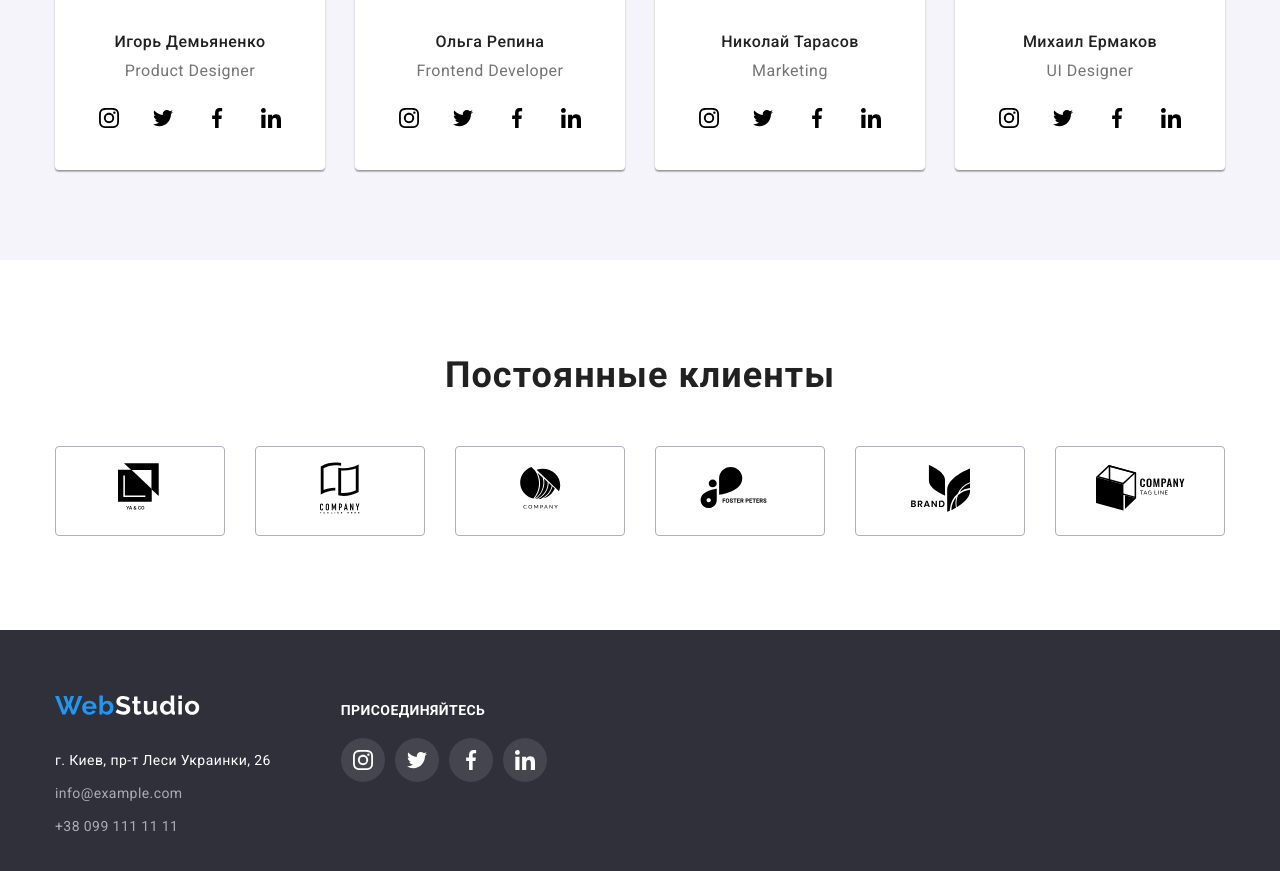
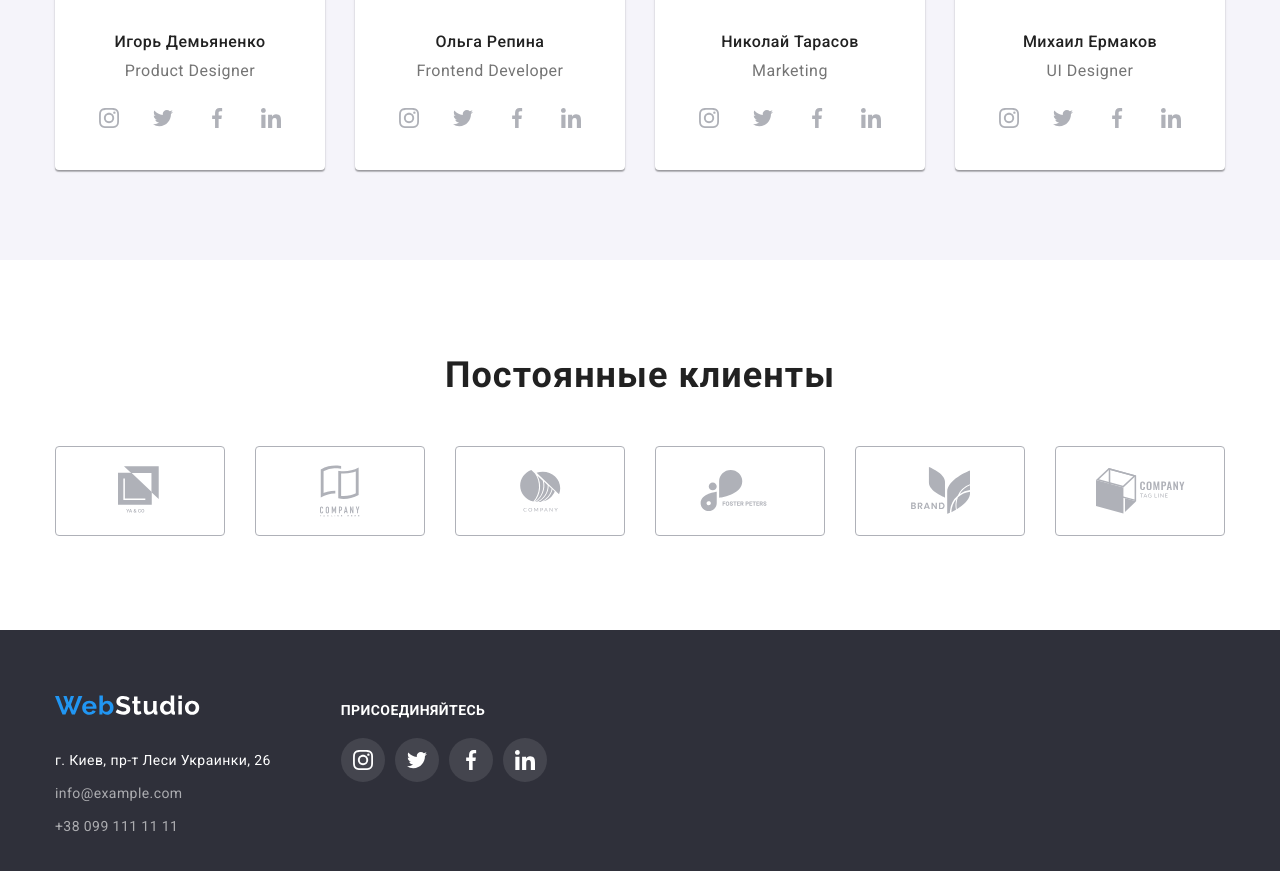
Before and after one commit to OrestDuda/goit-markup-hw-04, a plain HTML site: page index.html in a window 1280 px wide. Shown: the part 2100-2971 px from the top of the page. Drawn offline with nearby package versions, Linux system fonts and the light colour scheme.

Commit message:
Fixed styles for links

```diff
--- a/css/styles.css
+++ b/css/styles.css
@@ -64,7 +64,6 @@ ul {
 }
 .header-links a,
 .header-contacts a {
-  display: block;
   align-self: center;
   padding-top: 32px;
   padding-bottom: 32px;
@@ -225,7 +224,7 @@ ul {
   color: #212121;
 }
 .member-profession {
-  margin: 0px;
+  margin: 0px 0px 16px 0px;
   font-weight: normal;
   font-size: 16px;
   line-height: 19px;
@@ -238,18 +237,19 @@ ul {
   display: flex;
   flex-direction: row;
   justify-content: space-between;
-  padding-top: 16px;
   padding-left: 32px;
   padding-right: 32px;
 }
 .member-social-link {
-  background: #ffffff;
   color: #ffffff;
   height: 44px;
   width: 44px;
   border-radius: 50%;
 }
-a > .member-social-link {
+.member-social-link {
+  display: flex;
+  align-items: center;
+  justify-content: center;
   fill: #afb1b8;
 }
 .member-social-link:hover {
@@ -277,11 +277,11 @@ a > .member-social-link {
 .regular-customers-logo > svg {
   fill: currentColor;
 }
-a > .regular-customers-logo:hover {
+.regular-customers-logo:hover {
   cursor: pointer;
   border-color: #2196f3;
 }
-a > .regular-customers-logo:hover svg {
+.regular-customers-logo:hover svg {
   fill: #2196f3;
 }
 
@@ -356,14 +356,17 @@ a > .regular-customers-logo:hover svg {
   height: 44px;
   width: 44px;
   border-radius: 50%;
+  display: flex;
+  align-items: center;
+  justify-content: center;
+}
+.footer-social-link a {
+  margin: 0px;
 }
 .footer-social-link:hover {
   background: #2196f3;
 }
-.footer-social-link {
-  padding: 12px;
-}
-.footer-social-link + li {
+.footer-social-links > li + li {
   margin-left: 10px;
 }
 
--- a/index.html
+++ b/index.html
@@ -142,30 +142,29 @@
                 <p class="member-name">Игорь Демьяненко</p>
                 <p class="member-profession">Product Designer</p>
                 <ul class="member-social-links">
-
-                  <li class="member-social-link">
-                    <a href="">
+                  <li>
+                    <a href="" class="member-social-link">
                       <svg width="20" height="20">
                         <use href="./images/sprite.svg#icon-instagram-1"></use>
                       </svg>
                     </a>
                   </li>
-                  <li class="member-social-link">
-                    <a href="">
+                  <li>
+                    <a href="" class="member-social-link">
                       <svg width="20" height="20">
                         <use href="./images/sprite.svg#icon-twitter-1"></use>
                       </svg>
                     </a>
                   </li>
-                  <li class="member-social-link">
-                    <a href="">
+                  <li>
+                    <a href="" class="member-social-link">
                       <svg width="20" height="20">
                         <use href="./images/sprite.svg#icon-facebook-1"></use>
                       </svg>
                     </a>
                   </li>
-                  <li class="member-social-link">
-                    <a href="">
+                  <li>
+                    <a href="" class="member-social-link">
                       <svg width="20" height="20">
                         <use href="./images/sprite.svg#icon-linkedin-1"></use>
                       </svg>
@@ -181,30 +180,29 @@
                 <p class="member-name">Ольга Репина</p>
                 <p class="member-profession">Frontend Developer</p>
                 <ul class="member-social-links">
-
-                  <li class="member-social-link">
-                    <a href="">
+                  <li>
+                    <a href="" class="member-social-link">
                       <svg width="20" height="20">
                         <use href="./images/sprite.svg#icon-instagram-1"></use>
                       </svg>
                     </a>
                   </li>
-                  <li class="member-social-link">
-                    <a href="">
+                  <li>
+                    <a href="" class="member-social-link">
                       <svg width="20" height="20">
                         <use href="./images/sprite.svg#icon-twitter-1"></use>
                       </svg>
                     </a>
                   </li>
-                  <li class="member-social-link">
-                    <a href="">
+                  <li>
+                    <a href="" class="member-social-link">
                       <svg width="20" height="20">
                         <use href="./images/sprite.svg#icon-facebook-1"></use>
                       </svg>
                     </a>
                   </li>
-                  <li class="member-social-link">
-                    <a href="">
+                  <li>
+                    <a href="" class="member-social-link">
                       <svg width="20" height="20">
                         <use href="./images/sprite.svg#icon-linkedin-1"></use>
                       </svg>
@@ -220,32 +218,28 @@
                 <p class="member-name">Николай Тарасов</p>
                 <p class="member-profession">Marketing</p>
                 <ul class="member-social-links">
-                  <li class="member-social-link">
-                    <a href="">
+                  <li>
+                    <a href="" class="member-social-link">
                       <svg width="20" height="20">
                         <use href="./images/sprite.svg#icon-instagram-1"></use>
                       </svg>
                     </a>
                   </li>
-
-
-                  <li class="member-social-link">
-                    <a href="">
+                  <li>
+                    <a href="" class="member-social-link">
                       <svg width="20" height="20">
                         <use href="./images/sprite.svg#icon-twitter-1"></use>
                       </svg>
                     </a>
                   </li>
-                  <li class="member-social-link">
-                    <a href=""> <svg width="20" height="20">
+                  <li>
+                    <a href="" class="member-social-link"> <svg width="20" height="20">
                         <use href="./images/sprite.svg#icon-facebook-1"></use>
                       </svg>
                     </a>
                   </li>
-
-
-                  <li class="member-social-link">
-                    <a href="">
+                  <li>
+                    <a href="" class="member-social-link">
                       <svg width="20" height="20">
                         <use href="./images/sprite.svg#icon-linkedin-1"></use>
                       </svg>
@@ -263,29 +257,29 @@
                 <p class="member-profession">UI Designer</p>
                 <ul class="member-social-links">
 
-                  <li class="member-social-link">
-                    <a href="">
+                  <li>
+                    <a href="" class="member-social-link">
                       <svg width="20" height="20">
                         <use href="./images/sprite.svg#icon-instagram-1"></use>
                       </svg>
                     </a>
                   </li>
-                  <li class="member-social-link">
-                    <a href="">
+                  <li>
+                    <a href="" class="member-social-link">
                       <svg width="20" height="20">
                         <use href="./images/sprite.svg#icon-twitter-1"></use>
                       </svg>
                     </a>
                   </li>
-                  <li class="member-social-link">
-                    <a href="">
+                  <li>
+                    <a href="" class="member-social-link">
                       <svg width="20" height="20">
                         <use href="./images/sprite.svg#icon-facebook-1"></use>
                       </svg>
                     </a>
                   </li>
-                  <li class="member-social-link">
-                    <a href="">
+                  <li>
+                    <a href="" class="member-social-link">
                       <svg width="20" height="20">
                         <use href="./images/sprite.svg#icon-linkedin-1"></use>
                       </svg>
@@ -302,44 +296,44 @@
       <div class="container">
         <h2>Постоянные клиенты</h2>
         <ul>
-          <li class="regular-customers-logo">
-            <a href="">
+          <li>
+            <a href="" class="regular-customers-logo">
               <svg width="45" height="50">
                 <use href="./images/sprite.svg#icon-logo-1"></use>
               </svg>
             </a>
           </li>
-          <li class="regular-customers-logo">
-            <a href="">
+          <li>
+            <a href="" class="regular-customers-logo">
               <svg width="40" height="52">
                 <use href="./images/sprite.svg#icon-logo-2"></use>
               </svg>
             </a>
           </li>
-          <li class="regular-customers-logo">
-            <a href="">
+          <li>
+            <a href="" class="regular-customers-logo">
               <svg width="41" height="42">
                 <use href="./images/sprite.svg#icon-logo-3"></use>
               </svg>
             </a>
           </li>
-          <li class="regular-customers-logo">
-            <a href="">
+          <li>
+            <a href="" class="regular-customers-logo">
               <svg width="80" height="42">
                 <use href="./images/sprite.svg#icon-logo-4"></use>
               </svg>
             </a>
           </li>
-          <li class="regular-customers-logo">
-            <a href="">
+          <li>
+            <a href="" class="regular-customers-logo">
               <svg width="59" height="47">
                 <use href="./images/sprite.svg#icon-logo-5"></use>
               </svg>
             </a>
           </li>
 
-          <li class="regular-customers-logo">
-            <a href="">
+          <li>
+            <a href="" class="regular-customers-logo">
               <svg width="89" height="46">
                 <use href="./images/sprite.svg#icon-logo-6"></use>
               </svg>
@@ -366,23 +360,23 @@
       <div class="container-footer-social">
         <h3 class="footer-join-us">Присоединяйтесь</h3>
         <ul class="footer-social-links">
-          <li class="footer-social-link">
-            <a href=""><svg width="20" height="20">
+          <li>
+            <a href="" class="footer-social-link"><svg width="20" height="20">
                 <use href="./images/sprite.svg#icon-instagram-2"></use>
               </svg> </a>
           </li>
-          <li class="footer-social-link">
-            <a href=""><svg width="20" height="20">
+          <li>
+            <a href="" class="footer-social-link"><svg width="20" height="20">
                 <use href="./images/sprite.svg#icon-twitter-2"></use>
               </svg> </a>
           </li>
-          <li class="footer-social-link">
-            <a href=""><svg width="20" height="20">
+          <li>
+            <a href="" class="footer-social-link"><svg width="20" height="20">
                 <use href="./images/sprite.svg#icon-facebook-2"></use>
               </svg> </a>
           </li>
-          <li class="footer-social-link">
-            <a href=""><svg width="20" height="20">
+          <li>
+            <a href="" class="footer-social-link"><svg width="20" height="20">
                 <use href="./images/sprite.svg#icon-linkedin-2"></use>
               </svg> </a>
           </li>
```
Also changed, not shown: portfolio.html (+8 -9 lines).
